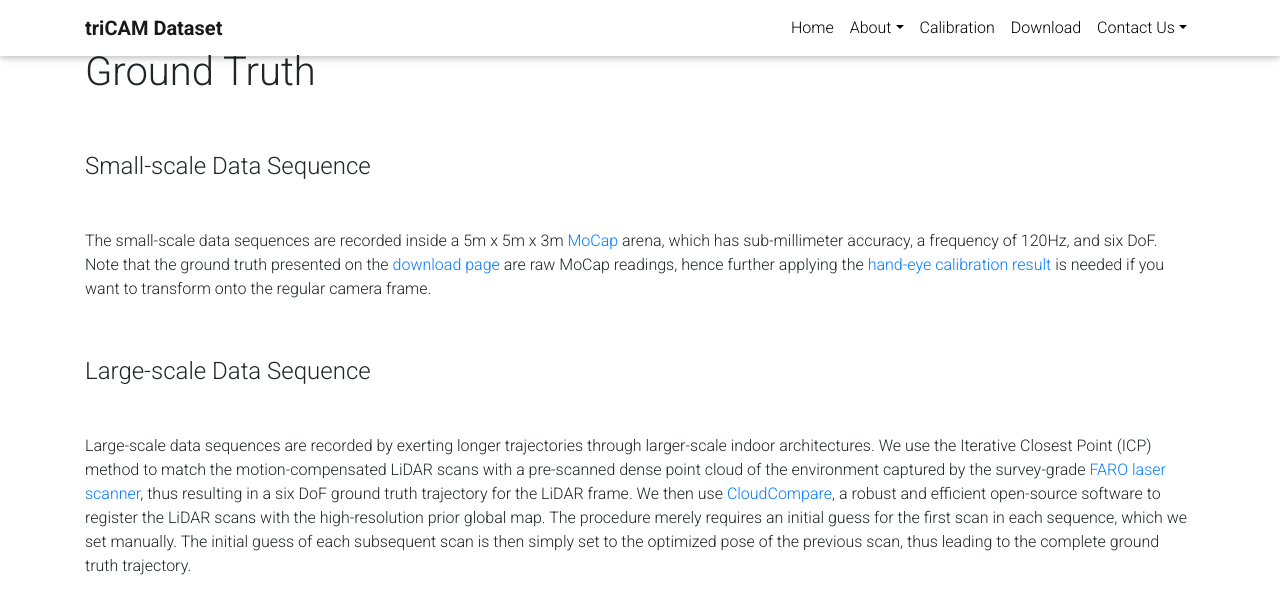
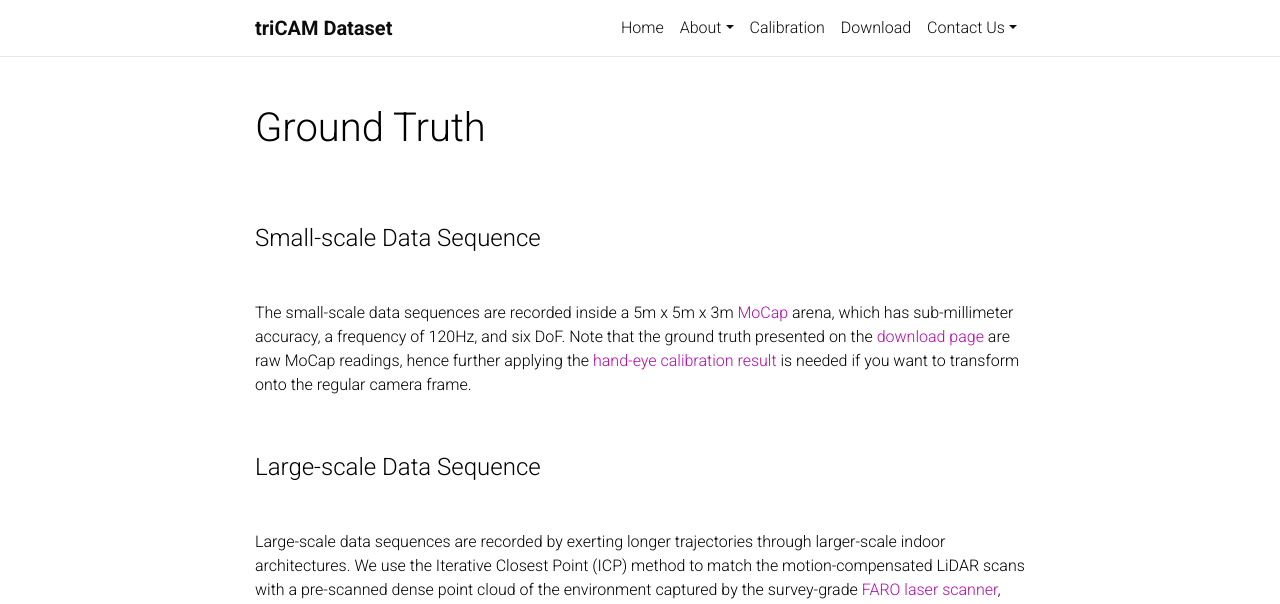
Before and after one commit to anikesadia/triCam-dataset, a Jekyll site: the page about/ground_truth/index.html, which Jekyll copies as it is, in a window 1280 px wide and 1221 px high. Shown: the top 604 px of the window. Built offline with Jekyll 4.4.1, drawn with Linux system fonts in a browser that asks for light colours; nearby versions of some CDN libraries; library files that are not in the unit come from our copies; comment, search, counter and statistics services are not loaded; a style sheet for code colours, icons or effects is not loaded.

Commit message:
Update index.html

```diff
--- a/about/ground_truth/index.html
+++ b/about/ground_truth/index.html
@@ -67,9 +67,9 @@
 
     <!-- Styles -->
 
-    <link rel="shortcut icon" href="triCam-dataset/assets/img/mpl_icon.png"/>
+    <link rel="shortcut icon" href="https://anikesadia.github.io/triCam-dataset/assets/img/mpl_icon.png"/>
 
-    <link rel="stylesheet" href="triCam-dataset/assets/css/main.css">
+    <link rel="stylesheet" href="https://anikesadia.github.io/triCam-dataset/assets/css/main.css">
     <link rel="canonical" href="http://localhost:4000/triCAM-dataset/about/ground_truth">
 
     <!-- Dark Mode -->
```
